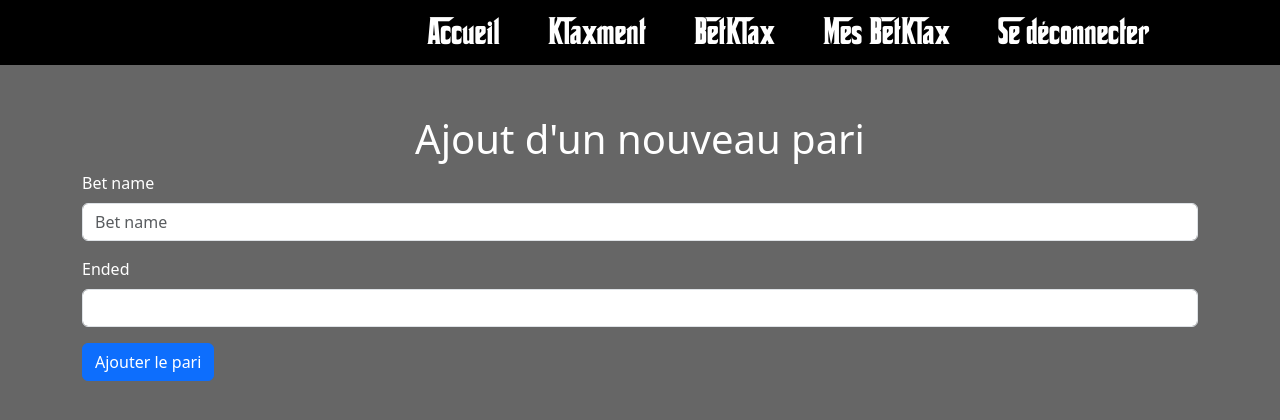
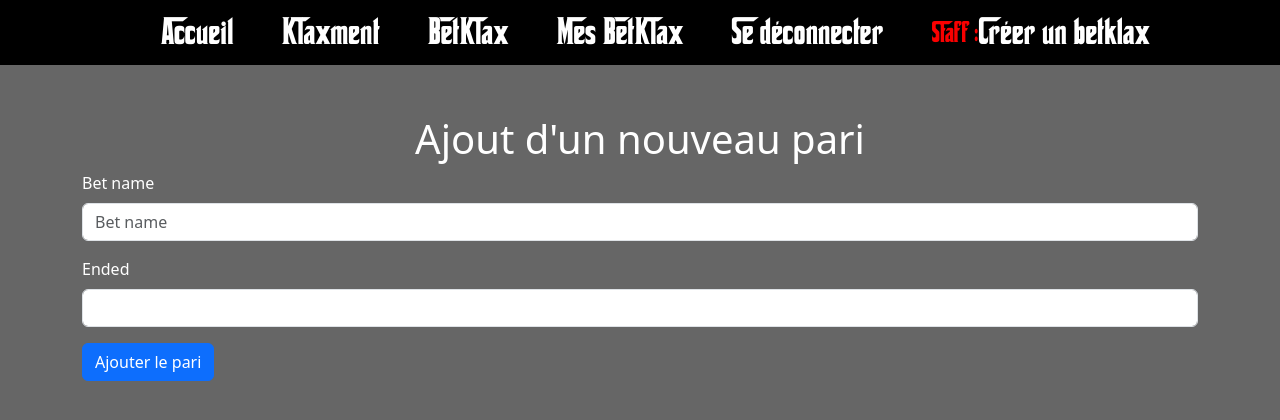
Before and after one commit to Gurwan/Mafienssat, a Django app: page /betCreator/ in a window 1280 px wide. Shown: the top 420 px of the page. Run offline with Django 4.2, Linux system fonts and the light colour scheme; the visitor is signed in with stand-in values (Sample User, id 1); some libraries are stand-ins or nearby versions.

Commit message:
Ajout de l'onglet betCreator pour le staff

```diff
--- a/templates/nav.html
+++ b/templates/nav.html
@@ -18,6 +18,10 @@
                   <li><a href="{% url 'betKlax' %}">BetKlax</a></li>
                   <li><a href="{% url 'myBets' %}">Mes BetKlax</a></li>
                   <li><a href="{% url 'logout' %}">Se déconnecter</a></li>
+                  {% if request.user.is_staff %}
+                      <a style="text-align: center; color: rgba(255,0,0,0.98); font-size: 25px">Staff :  </a>
+                      <li><a href="{% url 'betCreator' %}">Créer un betklax</a> </li>
+                  {% endif %}
               {% endif %}
           </ul>
       </div>
```
